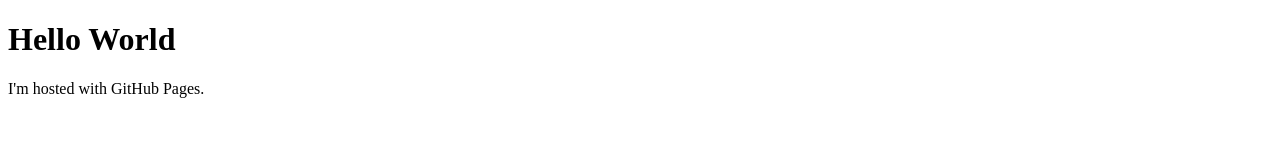
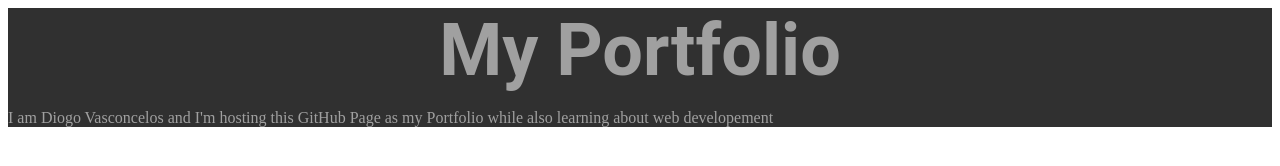
Before and after one commit to diogoamvasconcelos/diogoamvasconcelos.github.io, a plain HTML site: page index.html in a window 1280 px wide. Drawn offline with Linux system fonts and the light colour scheme.

Commit message:
Added style.css file

```diff
--- a/index.html
+++ b/index.html
@@ -1,7 +1,13 @@
 <!DOCTYPE html>
 <html>
+	<head>
+		<link rel="stylesheet" type="text/css" href="style.css">
+		<title>Diogo Vasconcelos Page</title>
+	</head>
 	<body>
-		<h1>Hello World</h1>
-		<p>I'm hosted with GitHub Pages.</p>
+		<header>
+			<h1>My Portfolio</h1>
+			<p class="note">I am Diogo Vasconcelos and I'm hosting this GitHub Page as my Portfolio while also learning about web developement</p>
+		</header>
 	</body>
 </html>
--- /dev/null
+++ b/style.css
@@ -0,0 +1,23 @@
+body
+{
+
+}
+
+header
+{
+	background-color: #303030;
+}
+
+header h1
+{
+	color: #A0A0A0;
+	text-align: center;
+	font-size: 72px;
+	font-family: Roboto, serif;
+	margin: 0 0 0 0;
+}
+
+.note
+{
+	color: #A0A0A0;
+}
```
